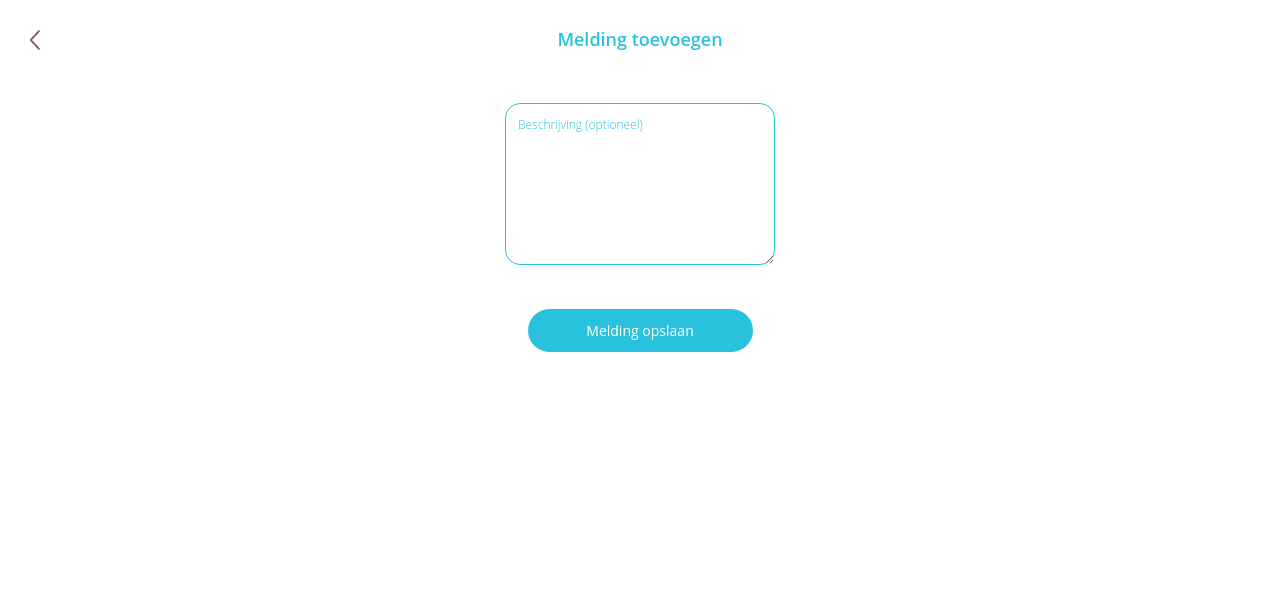
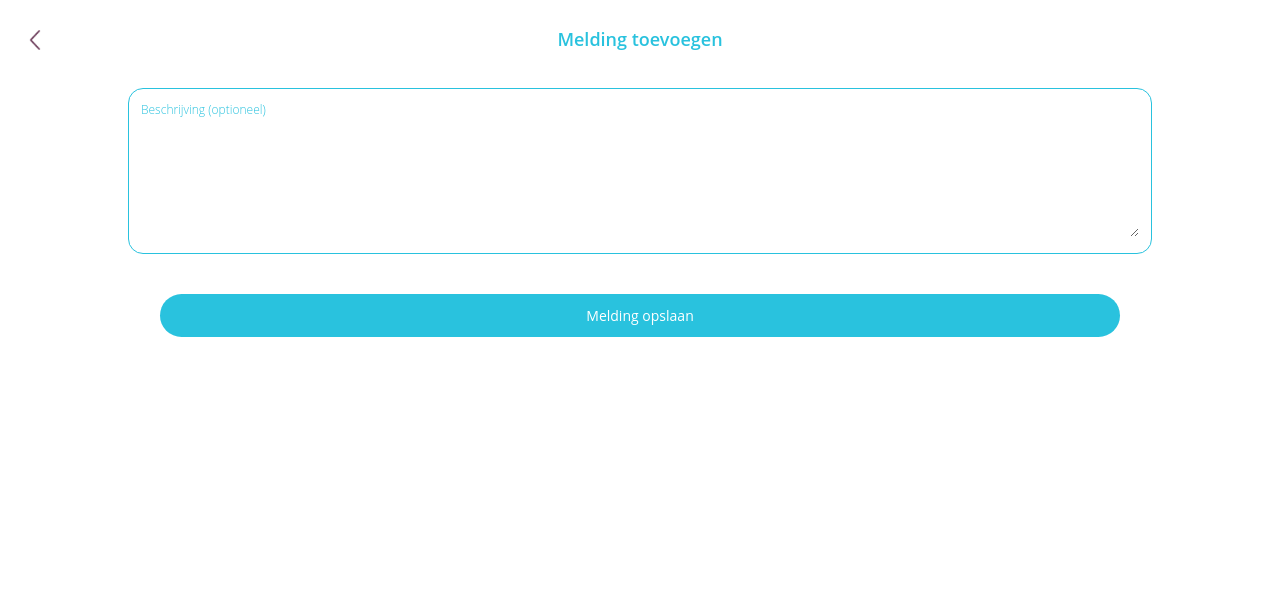
Before and after one commit to ilonaVS/pinme, a PHP site: page /melding_5.php in a window 1280 px wide. Shown: the top 612 px of the page. Run offline with PHP 8.4, Linux system fonts and the light colour scheme.

Commit message:
CSS fix form width

```diff
--- a/css/style.css
+++ b/css/style.css
@@ -230,7 +230,7 @@ input[type=file]{
 }
 
 /*-------------------------------------------*/
-/* Melding toevoegen - rubriek kiezen */
+/* Melding toevoegen - Rubriek kiezen */
 
 h3 {
     text-align:center;
@@ -253,7 +253,7 @@ input[type=image]{
 .grid_container {
     width:100%;
     display:grid;
-    grid-gap: 30px 40px;
+    grid-gap: 30px 15%;
     grid-template-columns: auto auto;
     justify-content: center;
 }
@@ -286,16 +286,27 @@ input[type=image]{
 }
 
 /*-------------------------------------------*/
-/* Melding toevoegen - Subrubriek kiezen */
+/* Melding toevoegen - Beschrijving toevoegen */
 
-.formfield textarea{
+#uploadForm {
+    width:100%;
+}
+
+.description {
+    width:80%;
+    margin:40px 10% 20px 10%;
+    padding:12px 12px;
+    border: #29c2de 1px solid;
+    border-radius:15px;
+
+}
+
+textarea{
+    width: 100%;
     font-family: Open sans light;
     font-size:12px;
-    padding:12px 12px;
-    margin:40px 5% 20px 5%;
-    width: 90%;
-    border: #29c2de 1px solid;
-    border-radius:15px;
+    border: none;
+
 }
 ::placeholder {
     color: #29c2de;
--- a/melding_3.php
+++ b/melding_3.php
@@ -15,7 +15,7 @@
 <h2>Melding toevoegen</h2>
 <h3>Kies een rubriek</h3>
 
-<a href="melding_1.php" class="back_btn"><img src="images/pinme_backbtn.png"></a>
+<a href="melding_2.php" class="back_btn"><img src="images/pinme_backbtn.png"></a>
 
 <form action="melding_4.php" method="post" id="uploadForm">
 <div class="grid_container">
--- a/melding_4.php
+++ b/melding_4.php
@@ -13,7 +13,7 @@
 
 <h2>Melding toevoegen</h2>
 
-<a href="melding_1.php" class="back_btn"><img src="images/pinme_backbtn.png"></a>
+<a href="melding_3.php" class="back_btn"><img src="images/pinme_backbtn.png"></a>
 
 <div class="subrub">
     <img src="images/icon_afval.png" alt="icon">
--- a/melding_5.php
+++ b/melding_5.php
@@ -13,10 +13,12 @@
 
 <h2>Melding toevoegen</h2>
 
-<a href="melding_1.php" class="back_btn"><img src="images/pinme_backbtn.png"></a>
+<a href="melding_4.php" class="back_btn"><img src="images/pinme_backbtn.png"></a>
 
-<form action="melding_5.php" method="post" id="uploadForm">
-    <div class="formfield">
+
+<form action="melding_6.php" method="post" id="uploadForm">
+
+    <div class="description">
         <textarea name="beschrijving" form="uploadForm" placeholder="Beschrijving (optioneel)" rows="8"></textarea>
     </div>
 
@@ -24,7 +26,6 @@
         <input type="submit" value="Melding opslaan" name="submit" class="button">
     </div>
 
-
 </form>
 
 
```
